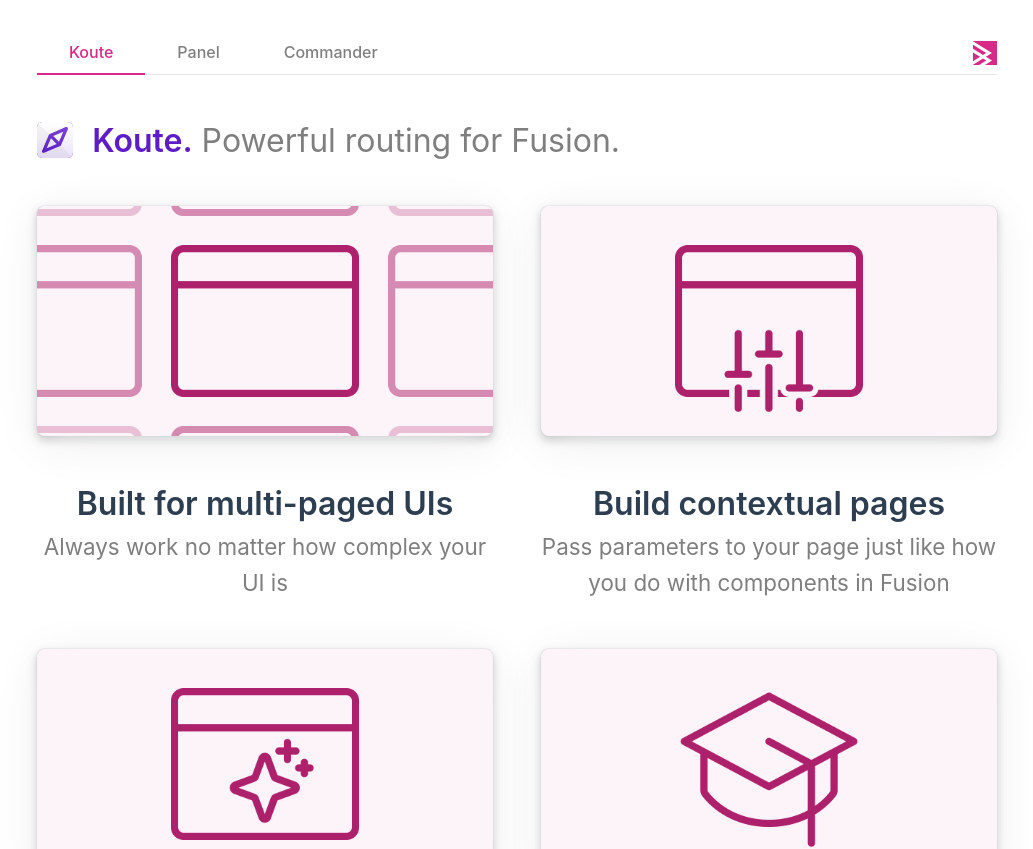
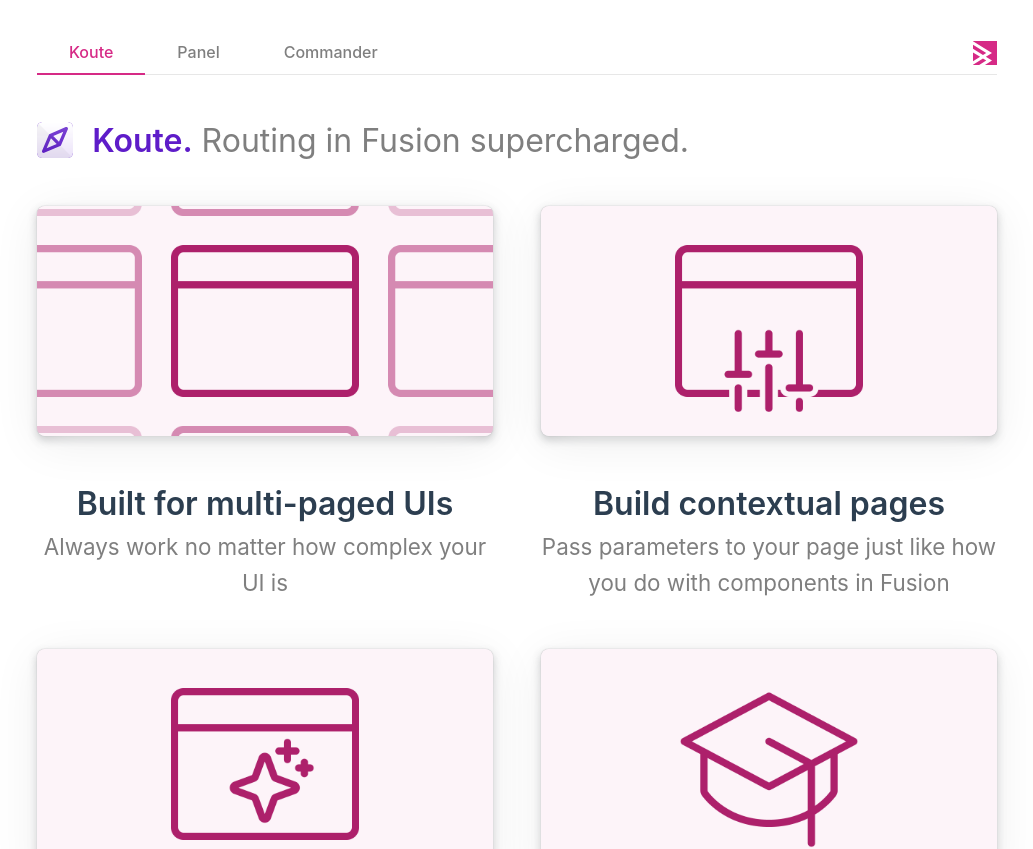
Before and after one commit to kotdes/site, a Vue app: page / in a window 1280 px wide. Shown: the top 849 px of the page, without its empty margins (123-1156 px from the left). Built offline with nearby package versions, Linux system fonts and the light colour scheme; what phosphor-vue would draw is missing.

Commit message:
Changed slogan

```diff
--- a/src/views/Koute.vue
+++ b/src/views/Koute.vue
@@ -12,7 +12,7 @@ const cards = ref([
   <main>
     <div class="title">
       <img alt="Koute logo" class="logo" src="/assets/koute/logo.svg" width="36" height="36" />
-      <p><span style="color: var(--vt-c-koute); font-weight: 600;">Koute.</span> Powerful routing for Fusion.</p>
+      <p><span style="color: var(--vt-c-koute); font-weight: 600;">Koute.</span> Routing in Fusion supercharged.</p>
     </div>
     <div class="cards">
       <div
```
